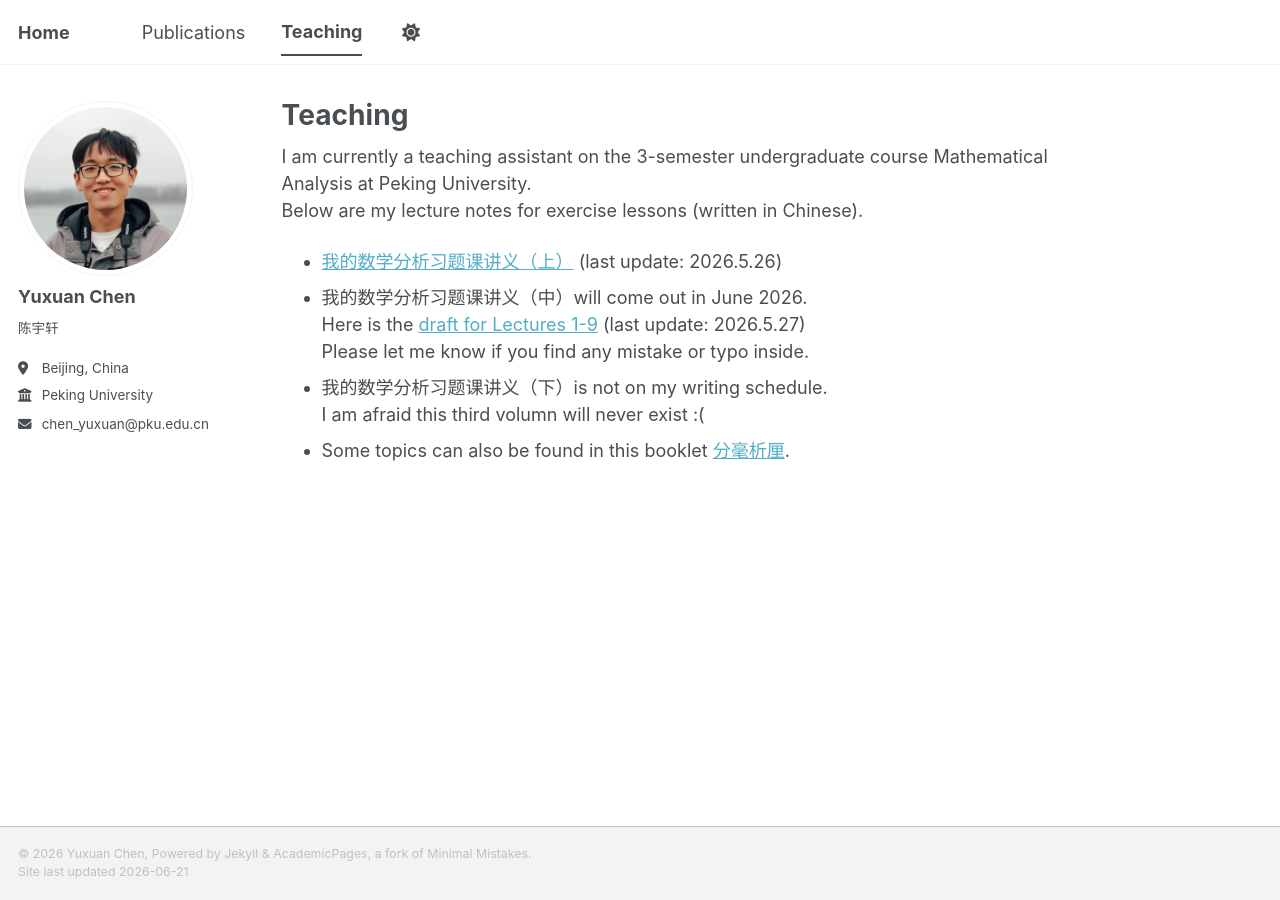
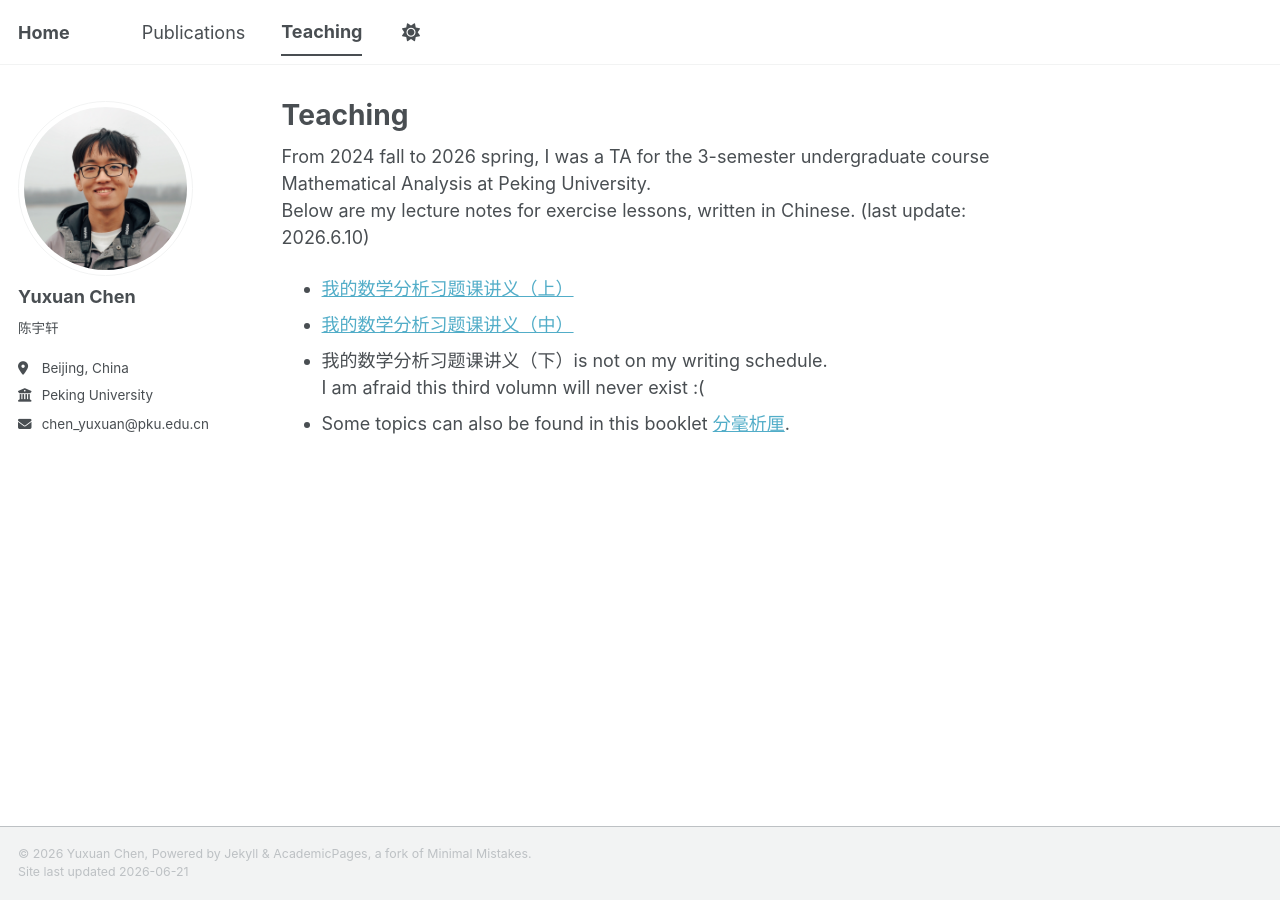
Before and after one commit to yxchen-pku/yxchen-pku.github.io, a Jekyll site: the page built from _pages/teaching.md, in a window 1280 px wide. Built offline with Jekyll 4.4.1, drawn with Linux system fonts in a browser that asks for light colours; a script bundle is joined from its source files by our own code; library files that are not in the unit come from our copies.

Commit message:
Update teaching.md

```diff
--- a/_pages/teaching.md
+++ b/_pages/teaching.md
@@ -6,13 +6,11 @@ redirect_from:
   - "/teaching.html"
 ---
 
-I am currently a teaching assistant on the 3-semester undergraduate course Mathematical Analysis at Peking University.
-Below are my lecture notes for exercise lessons (written in Chinese).
+From 2024 fall to 2026 spring, I was a TA for the 3-semester undergraduate course Mathematical Analysis at Peking University.
+Below are my lecture notes for exercise lessons, written in Chinese. (last update: 2026.6.10)
 
-- [我的数学分析习题课讲义（上）](../files/SFXT_1.pdf) (last update: 2026.5.26)
-- 我的数学分析习题课讲义（中）will come out in June 2026.
-  Here is the [draft for Lectures 1-9](../files/SFXT_2.pdf) (last update: 2026.5.27)
-  Please let me know if you find any mistake or typo inside.
+- [我的数学分析习题课讲义（上）](../files/SFXT_1.pdf)
+- [我的数学分析习题课讲义（中）](../files/SFXT_2.pdf)
 - 我的数学分析习题课讲义（下）is not on my writing schedule.
   I am afraid this third volumn will never exist :(
 - Some topics can also be found in this booklet [分毫析厘](../files/FHXL.pdf).
```
